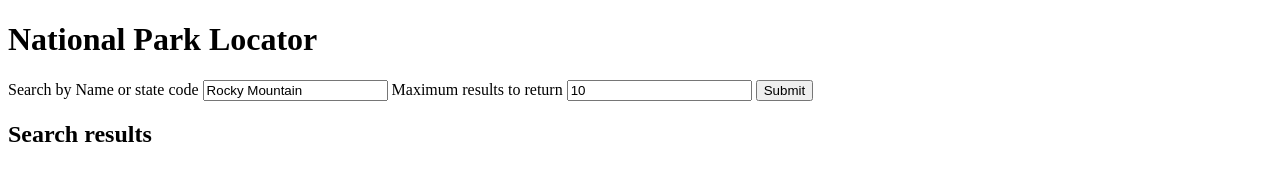
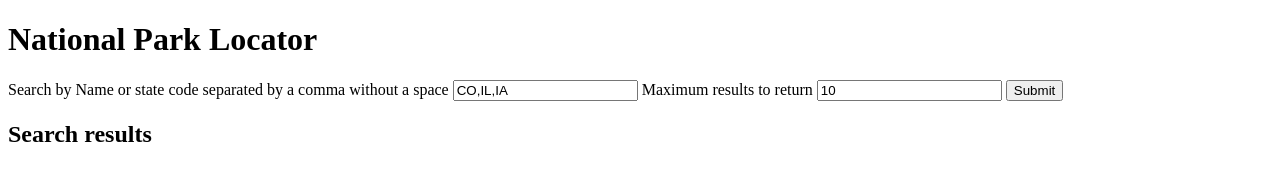
Before and after one commit to MatthewKozlowski/NationalParkProject, a plain HTML site: page index.html in a window 1280 px wide. Drawn offline with nearby package versions, Linux system fonts and the light colour scheme.

Commit message:
Updated HTML

```diff
--- a/index.html
+++ b/index.html
@@ -11,8 +11,8 @@
         <h1>National Park Locator</h1>
 
         <form id="js-form1">
-            <label for="search-term">Search by Name or state code</label>
-            <input type="text" name="search-term1" id="js-search-term1" value="Rocky Mountain">
+            <label for="search-term">Search by Name or state code separated by a comma without a space</label>
+            <input type="text" name="search-term1" id="js-search-term1" value="CO,IL,IA">
 
             <label for="max-results">Maximum results to return</label>
             <input type="number" name="max-results1" id="js-max-results1" value="10">
```
